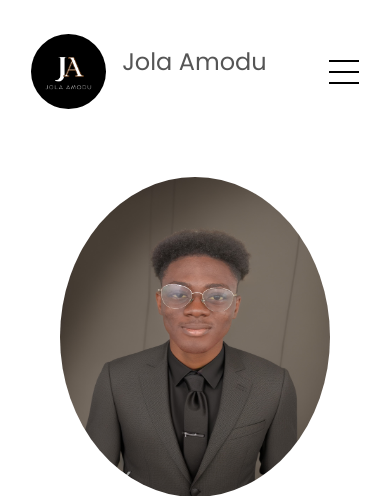
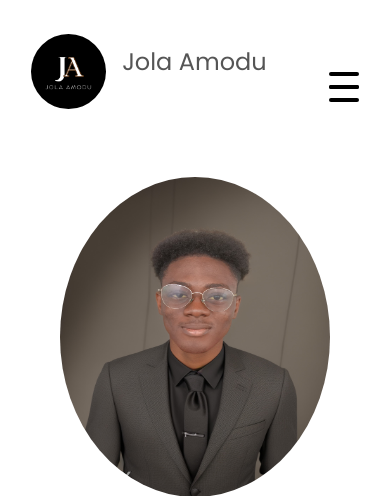
Before and after one commit to the-jola-amodu/the-jola-amodu.github.io, a Flask app: page / in a window 390 px wide. Shown: the top 496 px of the page. Run offline with Flask 3, Linux system fonts and the light colour scheme.

Commit message:
Hamburger menu added, JS file removed

```diff
--- a/static/css/style.css
+++ b/static/css/style.css
@@ -86,20 +86,78 @@ a:hover{
     display: inline-block;
 }
 
-.hamburger-icon{
-    display: flex;
-    flex-direction: column;
-    justify-content: space-between;
-    height: 24px;
-    width: 30px;
-    cursor: pointer;
+.visuallyHidden {
+    position: absolute;
+    overflow: hidden;
+    clip: rect(0 0 0 0);
+    height: 1px; width: 1px;
+    margin: -1px; padding: 0; border: 0;
 }
 
-.hamburger-icon span{
-    width: 100%;
-    height: 2px;
+.container {
+    width: 70%;
+    margin: 0 auto;
+    display: flex;
+    justify-content: space-between;
+}
+
+.hamburger {
+    margin: 0 auto;
+    margin-top: 30px;
+    width: 30px;
+    height: 30px;
+    position: relative;
+}
+
+.hamburger .bar {
+    padding: 0;
+    width: 30px;
+    height: 4px;
     background-color: black;
-    transition: all 0.3 ease-in-out;
+    display: block;
+    border-radius: 4px;
+    transition: all 0.4s ease-in-out;
+    position: absolute;
+}
+
+.bar1 {
+    top: 0;
+}
+
+.bar2,
+.bar3 {
+    top: 13.5px;
+}
+
+.bar3 {
+    right: 0;
+}
+
+.bar4 {
+    bottom: 0;
+}
+
+/* HAMBURGER 1 */
+.checkbox1:checked + label > .hamburger1 > .bar1{
+    transform: rotate(45deg);
+    transform-origin: 5%;
+    width: 41px
+}
+
+.checkbox1:checked + label > .hamburger1 > .bar2 {
+    transform: translateX(-40px);
+    background-color: transparent;
+}
+
+.checkbox1:checked + label > .hamburger1 > .bar3 {
+    transform: translateX(40px);
+    background-color: transparent;
+}
+
+.checkbox1:checked + label > .hamburger1 > .bar4 {
+    transform-origin: 5%;
+    transform: rotate(-45deg);
+    width: 41px;
 }
 
 .menu-links{
@@ -127,28 +185,8 @@ a:hover{
     list-style: none;
 }
 
-.menu-links.open{
+.checkbox1:checked + label + .menu-links {
     max-height: 300px;
-}
-
-.hamburger-icon.open span:first-child{
-    transform: rotate(45deg) translate(10px, 5px);
-}
-.hamburger-icon.open span:nth-child(2){
-    opacity: 0;
-}
-.hamburger-icon.open span:last-child{
-    transform: rotate(-45deg) translate(10px, -5px);
-}
-
-.hamburger-icon span:first-child{
-    transform: none;
-}
-.hamburger-icon span:first-child{
-    opacity: 1;
-}
-.hamburger-icon span:first-child{
-    transform: none;
 }
 
 /* SECTIONS */
--- a/static/js/script.js
+++ /dev/null
@@ -1,7 +0,0 @@
-function toggleMenu(){
-    const menu = document.querySelector(".menu-links")
-    const icon = document.querySelector(".hamburger-icon")
-
-    menu.classList.toggle("open")
-    icon.classList.toggle("open")
-}
--- a/templates/index.html
+++ b/templates/index.html
@@ -28,16 +28,20 @@
     <nav id="hamburger-nav">
       <div class="logo"><img src="{{ url_for('static', filename='assets/icons/logo.png') }}" alt="logo" class="logo-image"><p>Jola Amodu</p></div>
       <div class="hamburger-menu">
-        <div class="hamburger-icon" onclick="toggleMenu()">
-          <span></span>
-          <span></span>
-          <span></span>
-        </div>
+        <input type="checkbox" id="checkbox1" class="checkbox1 visuallyHidden">
+        <label for="checkbox1">
+            <div class="hamburger hamburger1">
+                <span class="bar bar1"></span>
+                <span class="bar bar2"></span>
+                <span class="bar bar3"></span>
+                <span class="bar bar4"></span>
+            </div>
+        </label>
         <div class="menu-links">
-          <li><a href="#about" onclick="toggleMenu()">About</a></li>
-          <li><a href="#skills" onclick="toggleMenu()">Skills</a></li>
-          <li><a href="#projects" onclick="toggleMenu()">Projects</a></li>
-          <li><a href="#contact" onclick="toggleMenu()">Contact</a></li>
+          <li><a href="#about">About</a></li>
+          <li><a href="#skills">Skills</a></li>
+          <li><a href="#projects">Projects</a></li>
+          <li><a href="#contact">Contact</a></li>
         </div>
       </div>
     </nav>
@@ -229,6 +233,5 @@
       </nav>
       <p>Copyright &#169; 2024 Jola Amodu. All Rights Reserved.</p>
     </footer>
-    <script src="{{ url_for('static', filename='js/script.js') }}"></script>
   </body>
 </html>
```
